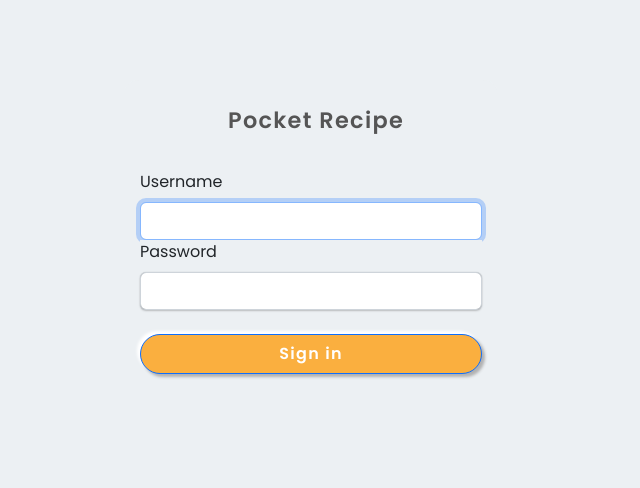
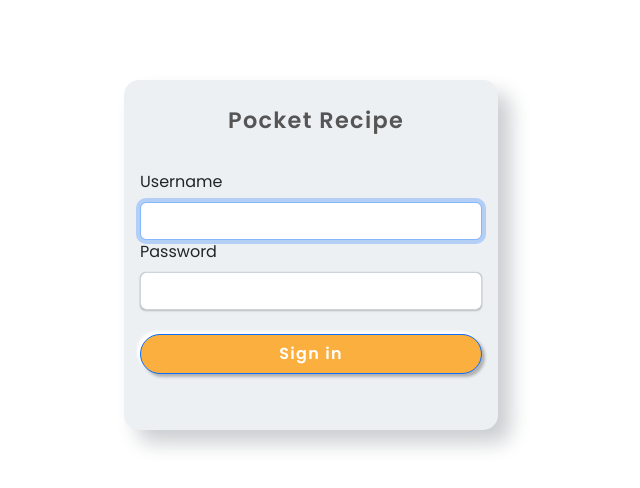
Before and after one commit to chang2000/cs5610-p3-PocketRecipe, a React (Create React App) app in the folder frontend/: page /login in a window 1280 px wide. Shown: the top 488 px of the page, without its empty margins (329-969 px from the left). Built offline with nearby package versions, Linux system fonts and the light colour scheme.

Commit message:
login update

```diff
--- a/frontend/src/App.css
+++ b/frontend/src/App.css
@@ -23,7 +23,13 @@
 html {
   box-sizing: border-box;
 }
-*,
+* {
+  /* margin: 0;
+  padding: 0; */
+  /* box-sizing: border-box; */
+  font-family: 'Poppins', sans-serif;
+  /* background-color: #FFF; */
+}
 *:before,
 *:after {
   box-sizing: inherit;
--- a/frontend/src/LoginPage.css
+++ b/frontend/src/LoginPage.css
@@ -3,11 +3,11 @@
 
 /* Reseting */
 * {
-    margin: 0;
-    padding: 0;
-    box-sizing: border-box;
+    /* margin: 0;
+    padding: 0; */
+    /* box-sizing: border-box; */
     font-family: 'Poppins', sans-serif;
-    background-color: #ecf0f3;
+    /* background-color: #ecf0f3; */
 }
 
 body {
@@ -15,13 +15,13 @@ body {
 }
 
 .wrapper {
-    /* max-width: 350px;
-    min-height: 500px;  */
+    /* max-width: 350px; */
+    max-height: 350px;
     margin: 80px auto;
     /* padding: 40px 30px 30px 30px; */
     background-color: #ecf0f3;
     border-radius: 15px;
-    /* box-shadow: 13px 13px 20px #cbced1, -13px -13px 20px #fff; */
+    box-shadow: 13px 13px 20px #cbced1, -13px -13px 20px #fff;
 }
 
 .logo {
```
